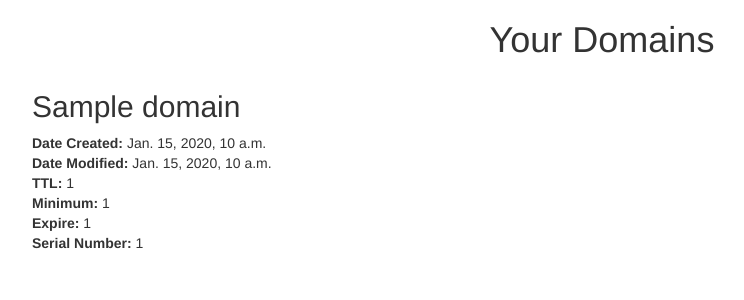
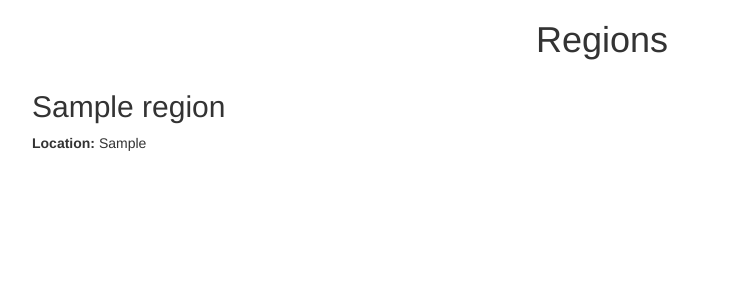
Before and after one commit to alexconrey/dns-web, a Django app: template servers/templates/servers/list_regions.html in a window 1280 px wide. Shown: the top 300 px of the page, without its empty margins (38-782 px from the left). Run offline with Django 3.2, Linux system fonts and the light colour scheme; the template is opened without the code that fills it: values that come from a table or form of the project are taken from there, others are empty; tables that the repository leaves empty hold one stand-in row (values such as "Sample post"); some libraries are stand-ins or nearby versions.

Commit message:
added region list

```diff
--- /dev/null
+++ b/servers/templates/servers/create_region.html
@@ -0,0 +1,5 @@
+<form action="/servers/regions/create/" method="post">
+	{% csrf_token %}
+	{{ form }}
+	<input type="submit" value="Submit">
+</form>
--- a/servers/templates/servers/list_regions.html
+++ b/servers/templates/servers/list_regions.html
@@ -1,16 +1,11 @@
-{% extends 'domains/base.html' %}
+{% extends 'servers/base.html' %}
 
 {% block content %}
-<h1 class="text-center">Your Domains</h1>
+<h1 class="text-center">Regions</h1>
 	<div class="col-lg-12">
-	{% for domain in domains %}
-	<h2>{{ domain.name }}</h2>
-	<b>Date Created: </b> {{ domain.date_created }} <br />
-	<b>Date Modified: </b> {{ domain.date_modified }} <br />
-	<b>TTL: </b> {{ domain.ttl }} <br />
-	<b>Minimum: </b> {{ domain.minimum }} <br />
-	<b>Expire: </b> {{ domain.expire }} <br />
-	<b>Serial Number: </b> {{ domain.serial_number }} <br />
+	{% for region in regions %}
+	<h2>{{ region.name }}</h2>
+	<b>Location: </b> {{ region.location }} <br />
 	{% endfor %}
         </div>
 {% endblock %}
--- a/servers/urls.py
+++ b/servers/urls.py
@@ -7,5 +7,7 @@ from servers import views
 urlpatterns = [
 	url(r'^$', views.index, name='index'),
         url(r'^list/?$', views.list_servers, name='list_servers'),
+        url(r'^regions/list/?$', views.list_regions, name='list_regions'),
+        url(r'^regions/create/?$', views.create_region, name='create_region'),
         url(r'^create/?$', views.create_server, name='create_server'),
 ]
```
Also changed, not shown: servers/views.py (+18 -3 lines).
